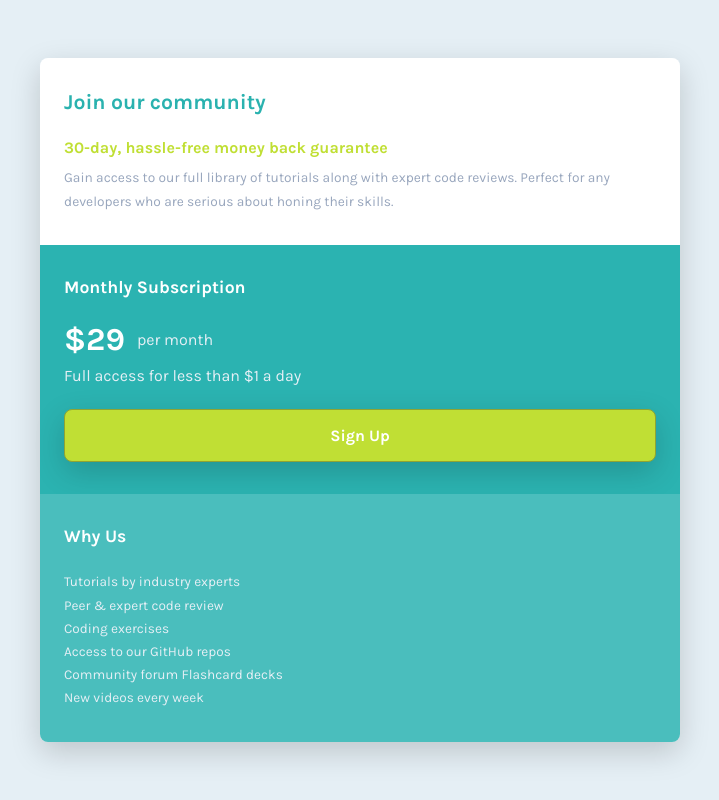
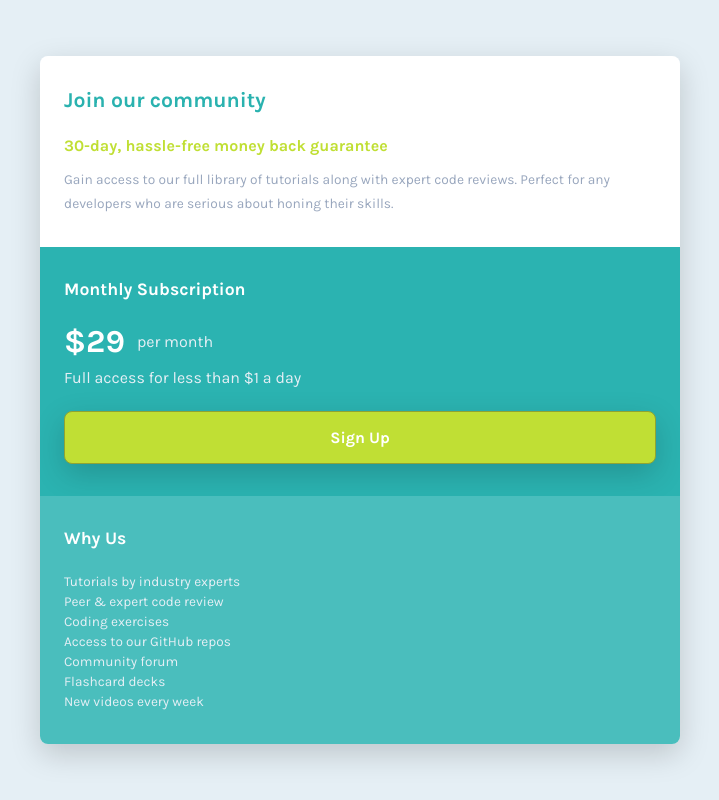
Before and after one commit to nmnjnklc/single-price-grid-component, a plain HTML site: page index.html in a window 1280 px wide. Shown: the whole page, without its empty margins (280-999 px from the left). Drawn offline with Linux system fonts and the light colour scheme.

Commit message:
fixed list items

```diff
--- a/index.html
+++ b/index.html
@@ -52,7 +52,8 @@
             <li>Peer & expert code review</li>
             <li>Coding exercises</li>
             <li>Access to our GitHub repos</li>
-            <li>Community forum Flashcard decks</li>
+            <li>Community forum</li>
+            <li>Flashcard decks</li>
             <li>New videos every week</li>
           </ul>
         </section>
--- a/style.css
+++ b/style.css
@@ -53,7 +53,7 @@ section.join-us h3 {
 }
 
 section.join-us p {
-    margin-top: -1rem;
+    margin-top: -0.75rem;
     font-size: .86rem;
     line-height: 1.5rem;
     color: #98a6bd;
@@ -116,7 +116,7 @@ section.why-us {
 
 section.why-us ul{
     list-style: none;
-    line-height: 1.45rem;
+    line-height: 1.25rem;
     font-size: .85rem;
     color: #e5eff5;
 }
```
